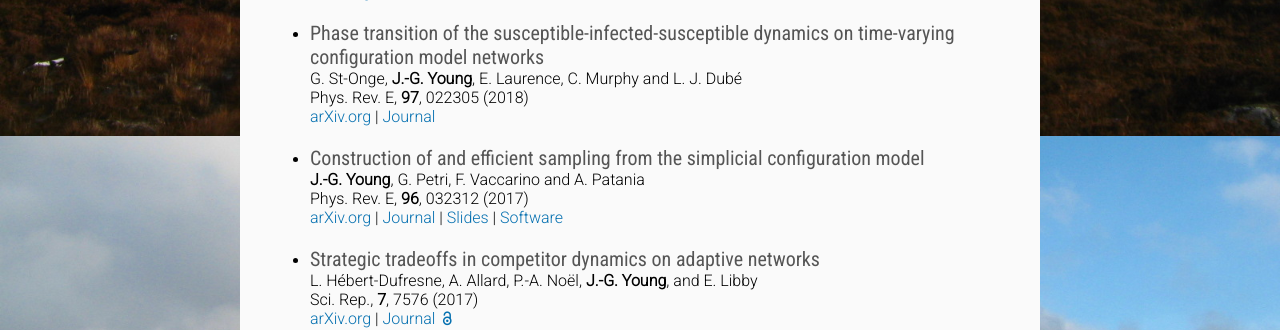
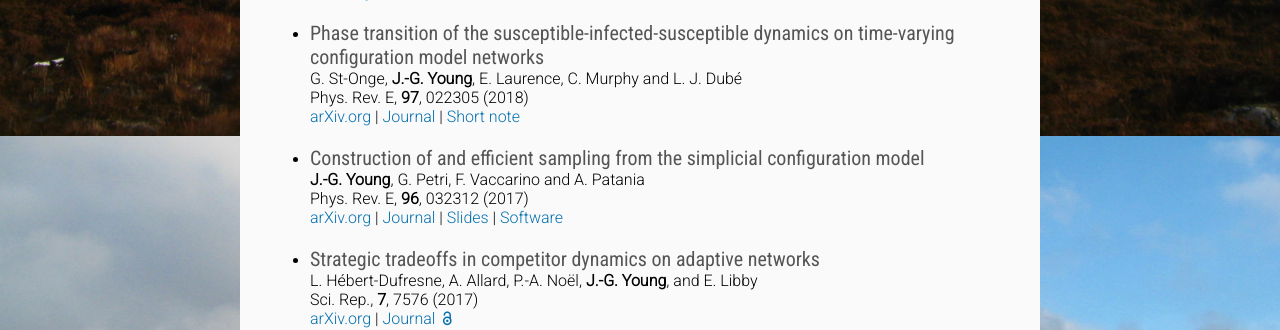
Before and after one commit to jg-you/jg-you.github.io, a Jekyll site: the page built from publications.md, in a window 1280 px wide and 900 px high, scrolled down 671 px. Shown: the part 153-483 px from the top of the window. Built offline with Jekyll 4.4.1, drawn with Linux system fonts in a browser that asks for light colours; some web fonts are replaced; comment, search, counter and statistics services are not loaded.

Commit message:
Update publications.md

```diff
--- a/publications.md
+++ b/publications.md
@@ -26,7 +26,7 @@ Phys. Rev. E, **97**, 032302 (2018)<br/>
 * <span class="pub-title">Phase transition of the susceptible-infected-susceptible dynamics on time-varying configuration model networks</span><br/>
 G. St-Onge, **J.-G. Young**, E. Laurence, C. Murphy and L. J. Dubé<br/>
 Phys. Rev. E, **97**, 022305 (2018)<br/>
-[arXiv.org](https://arxiv.org/abs/1709.09257) | [Journal](https://doi.org/10.1103/PhysRevE.97.022305)
+[arXiv.org](https://arxiv.org/abs/1709.09257) | [Journal](https://doi.org/10.1103/PhysRevE.97.022305) | [Short note](https://arxiv.org/abs/1701.01740)
 
 * <span class="pub-title">Construction of and efficient sampling from the simplicial configuration model</span><br/>
 **J.-G. Young**, G. Petri, F. Vaccarino and A. Patania<br/>
```
